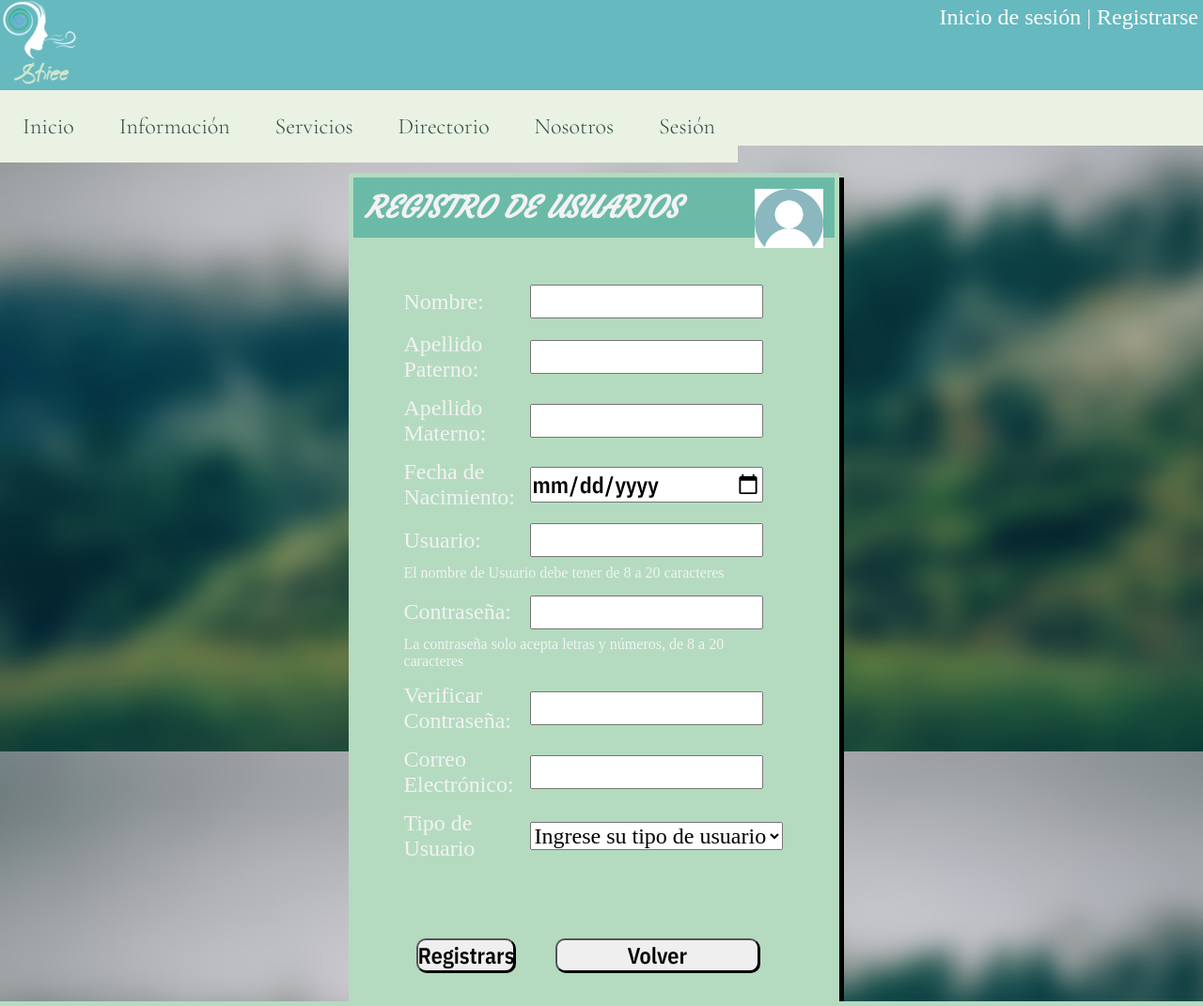
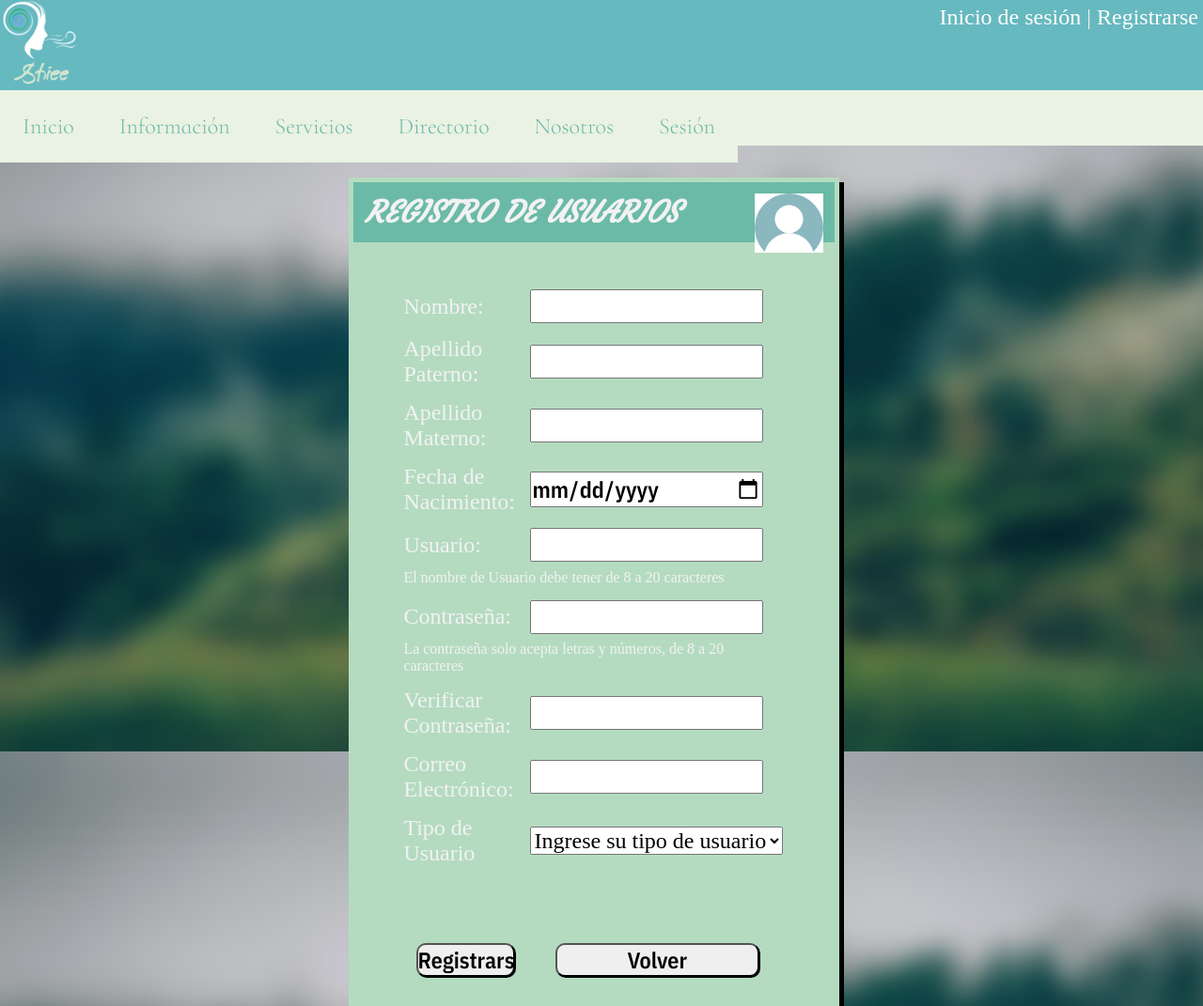
Before and after one commit to Velox-corp/shiee-project, a PHP site: page /Registro.html in a window 1280 px wide. Shown: the whole page at 94% size. Run offline with PHP 8.4, Linux system fonts and the light colour scheme; some web fonts are replaced.

```diff
--- a/css/estilo.css
+++ b/css/estilo.css
@@ -14,7 +14,7 @@
 	padding: 1rem;
 	background-color: #EAF2E3;
 	font-family: 'Cormorant Infant', serif;
-	color: rgb(42, 77, 68);
+	color: #6BBAA7;
 
 	text-decoration: none;
 }
@@ -51,7 +51,9 @@
 nav {
 	border: 0;
 	background-color: #EAF2E3;
-	height: 155px;
+
+
+	height:155px;
 	left: 0;
 	right: 0;
 	top: 0;
@@ -65,7 +67,7 @@ nav {
 
 body {
 	background-color: #EAF2E3;
-	padding-top: 160px;
+	padding-top: 165px;
 }
 
 #col_res {
```
